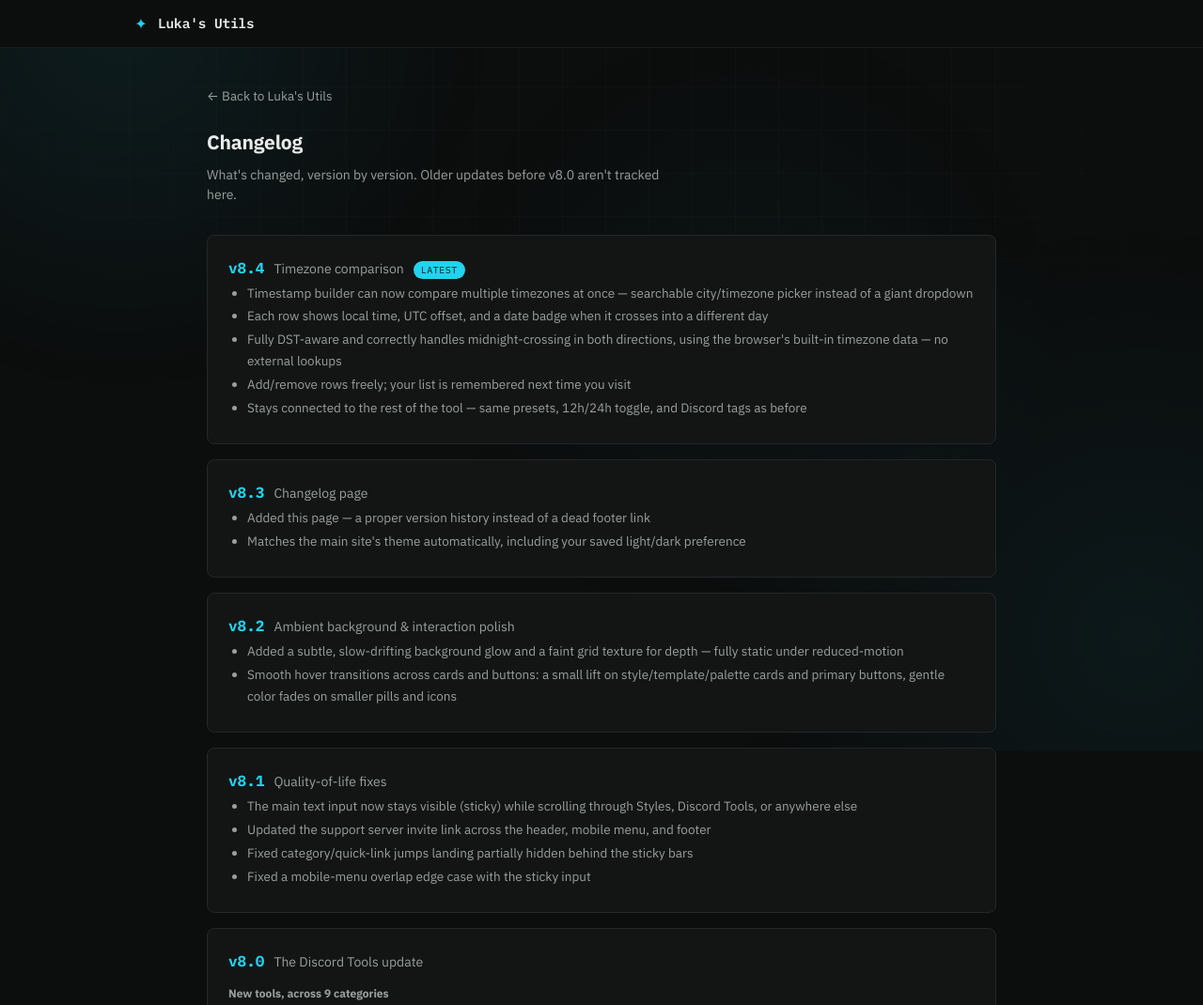
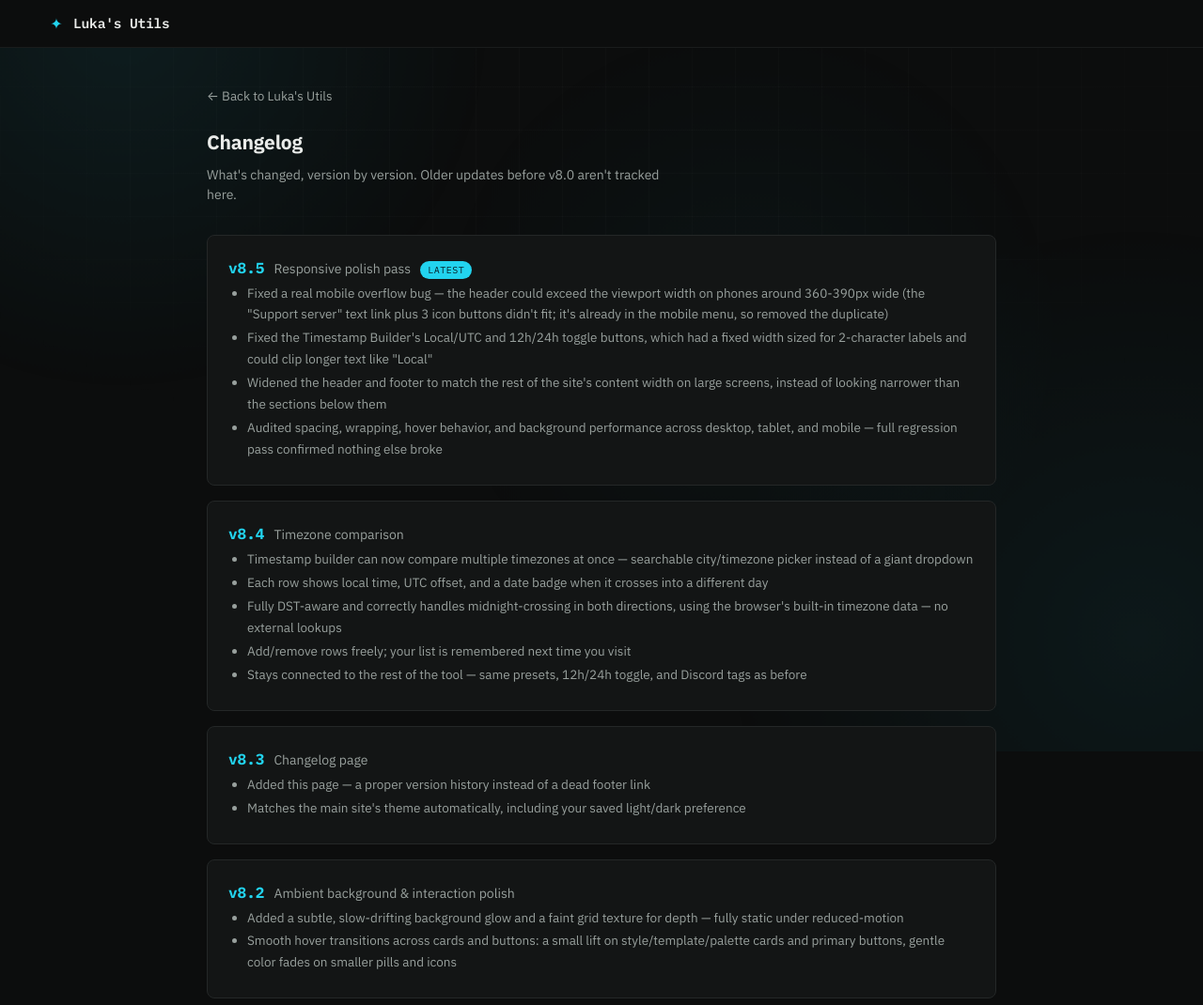
Before and after one commit to Luka1756/Lukas_Utils, a plain HTML site: page changelog.html in a window 1280 px wide. Shown: the top 1070 px of the page at 94% size. Drawn offline with Linux system fonts and the light colour scheme.

Commit message:
Add files via upload

```diff
--- a/changelog.html
+++ b/changelog.html
@@ -55,9 +55,22 @@
 
   <div class="version-entry">
     <div class="version-head">
+      <span class="version-number">v8.5</span>
+      <span class="version-tag">Responsive polish pass</span>
+      <span class="version-latest">Latest</span>
+    </div>
+    <ul class="version-list">
+      <li>Fixed a real mobile overflow bug — the header could exceed the viewport width on phones around 360-390px wide (the "Support server" text link plus 3 icon buttons didn't fit; it's already in the mobile menu, so removed the duplicate)</li>
+      <li>Fixed the Timestamp Builder's Local/UTC and 12h/24h toggle buttons, which had a fixed width sized for 2-character labels and could clip longer text like "Local"</li>
+      <li>Widened the header and footer to match the rest of the site's content width on large screens, instead of looking narrower than the sections below them</li>
+      <li>Audited spacing, wrapping, hover behavior, and background performance across desktop, tablet, and mobile — full regression pass confirmed nothing else broke</li>
+    </ul>
+  </div>
+
+  <div class="version-entry">
+    <div class="version-head">
       <span class="version-number">v8.4</span>
       <span class="version-tag">Timezone comparison</span>
-      <span class="version-latest">Latest</span>
     </div>
     <ul class="version-list">
       <li>Timestamp builder can now compare multiple timezones at once — searchable city/timezone picker instead of a giant dropdown</li>
--- a/style.css
+++ b/style.css
@@ -127,7 +127,7 @@ input, textarea, pre, code,
   border-bottom: 1px solid var(--border-soft);
 }
 .header-inner{
-  max-width: 1040px; margin:0 auto;
+  max-width: 1220px; margin:0 auto;
   display:flex; align-items:center; gap: 24px;
   padding: 14px 20px;
 }
@@ -149,6 +149,8 @@ input, textarea, pre, code,
   font-size:13.5px; text-decoration:none; cursor:pointer; padding:6px 4px;
 }
 .text-btn:hover{ color: var(--accent); }
+.support-link{ display:none; }
+@media (min-width: 860px){ .support-link{ display:inline-flex; } }
 
 /* smooth, restrained transitions for every small interactive control */
 .icon-btn, .filter-pill, .fav-heart, .format-btn, .ansi-btn, .popular-chip,
@@ -223,7 +225,8 @@ input, textarea, pre, code,
 .case-btn{
   border:1px solid var(--border); background: var(--bg);
   color: var(--text-dim); border-radius: 5px;
-  width:36px; height:30px; font-size:12px; cursor:pointer; font-family: var(--mono);
+  min-width:36px; height:30px; padding: 0 10px; font-size:12px; cursor:pointer; font-family: var(--mono);
+  white-space: nowrap;
 }
 .case-btn.active{ border-color: var(--accent); color: var(--accent); }
 .size-group{ display:flex; align-items:center; gap:8px; flex:1; min-width:150px; max-width:220px; }
@@ -507,7 +510,7 @@ input, textarea, pre, code,
 
 /* ============ footer ============ */
 .site-footer{ border-top:1px solid var(--border-soft); margin-top:56px; }
-.footer-inner{ max-width: 1040px; margin:0 auto; padding: 24px 20px 40px; }
+.footer-inner{ max-width: 1220px; margin:0 auto; padding: 24px 20px 40px; }
 .footer-brand-name{ font-family: var(--mono); font-weight:600; font-size:14px; margin:0 0 4px; }
 .footer-tagline{ color: var(--text-dimmer); font-size:12.5px; margin:0 0 8px; }
 .footer-links{ display:flex; gap:18px; flex-wrap:wrap; }
```
